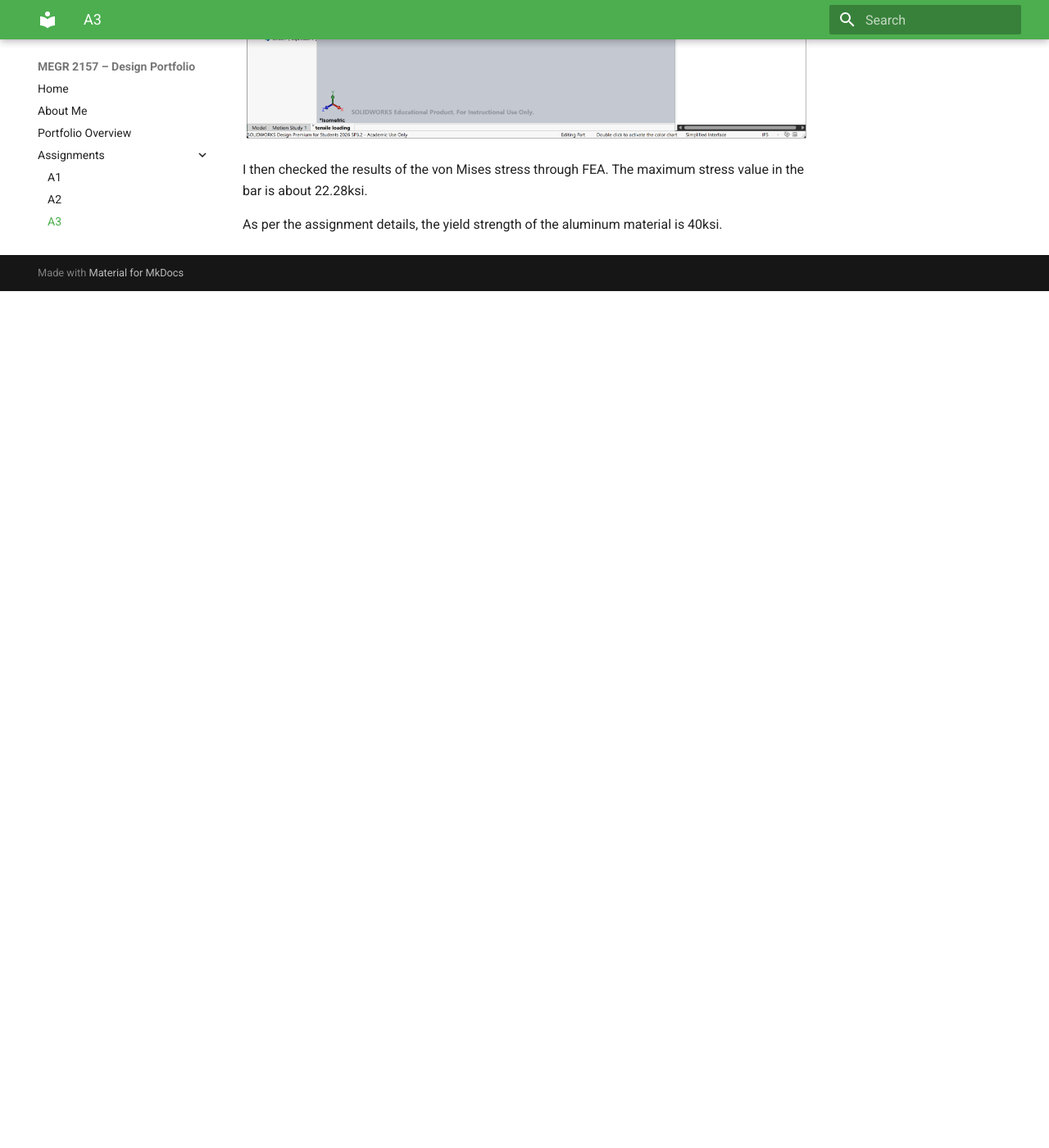
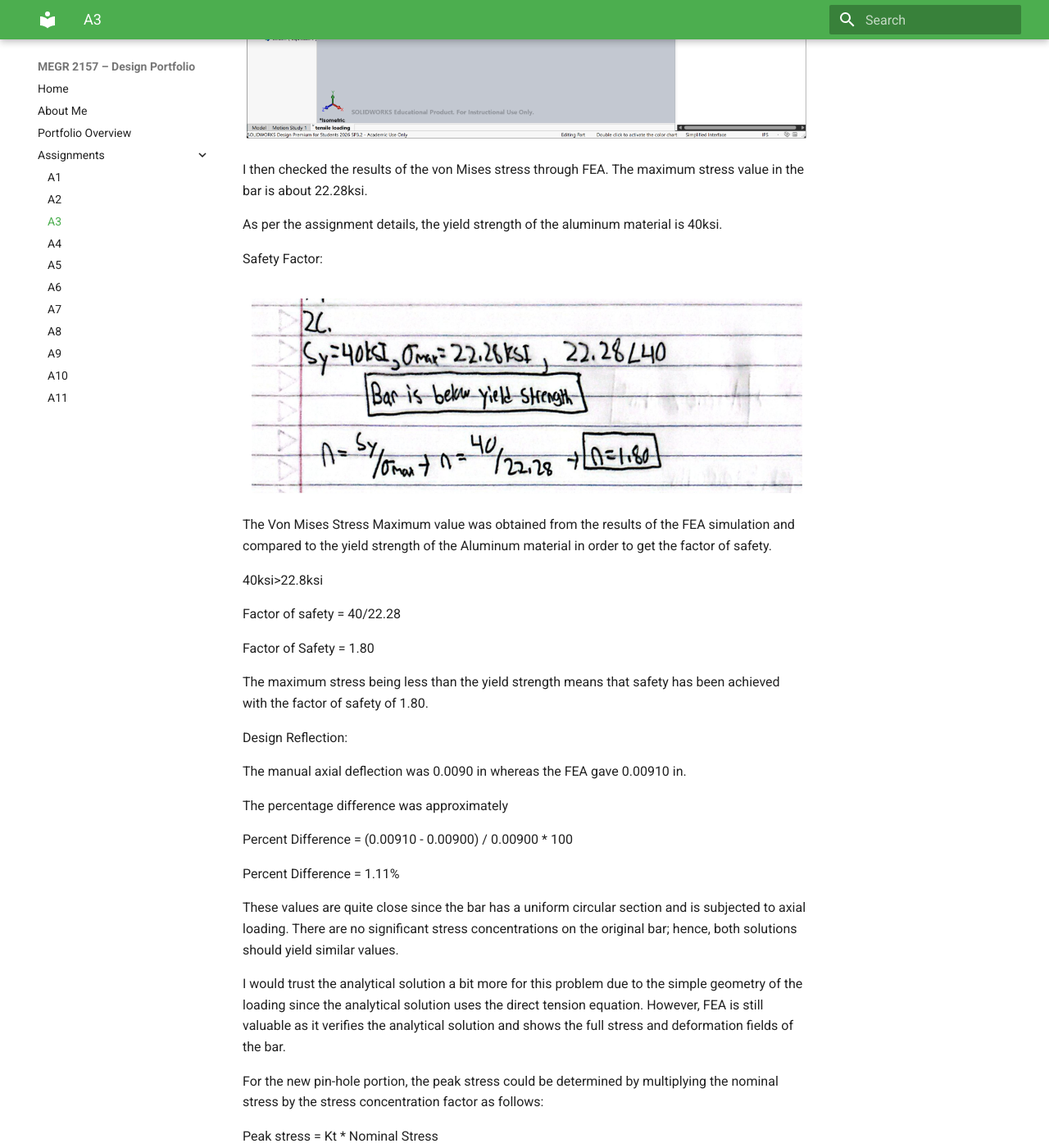
Before and after one commit to Amahaxr/design-projects-portfolio, an MkDocs documentation site: the page built from docs/assignments/A03/index.md, in a window 1280 px wide and 1400 px high, scrolled down 3520 px. Shown: the whole window at 82% size. Built offline with MkDocs 1.6.1 and Material for MkDocs 9.7.7, drawn with Linux system fonts in a browser that asks for light colours; before the commit the page ends 3875 px from its top, so only the background shows below that; some of the changed text lies outside the part shown.

Commit message:
Update index.md

```diff
--- a/docs/assignments/A03/index.md
+++ b/docs/assignments/A03/index.md
@@ -42,3 +42,47 @@ The maximum displacement value from the FEA is 0.2312mm, which is equivalent to
 I then checked the results of the von Mises stress through FEA. The maximum stress value in the bar is about 22.28ksi.
 
 As per the assignment details, the yield strength of the aluminum material is 40ksi.
+
+Safety Factor:
+
+![Safety Factor Calculation](safety-factor.png)
+
+The Von Mises Stress Maximum value was obtained from the results of the FEA simulation and compared to the yield strength of the Aluminum material in order to get the factor of safety.
+
+40ksi>22.8ksi
+
+Factor of safety = 40/22.28
+
+Factor of Safety = 1.80
+
+The maximum stress being less than the yield strength means that safety has been achieved with the factor of safety of 1.80.
+
+Design Reflection:
+
+The manual axial deflection was 0.0090 in whereas the FEA gave 0.00910 in.
+
+The percentage difference was approximately
+
+Percent Difference = (0.00910 - 0.00900) / 0.00900 * 100
+
+Percent Difference = 1.11%
+
+These values are quite close since the bar has a uniform circular section and is subjected to axial loading. There are no significant stress concentrations on the original bar; hence, both solutions should yield similar values.
+
+I would trust the analytical solution a bit more for this problem due to the simple geometry of the loading since the analytical solution uses the direct tension equation. However, FEA is still valuable as it verifies the analytical solution and shows the full stress and deformation fields of the bar.
+
+For the new pin-hole portion, the peak stress could be determined by multiplying the nominal stress by the stress concentration factor as follows:
+
+Peak stress = Kt * Nominal Stress
+
+This value will be used to compare the strength with the 40 ksi yield strength.
+
+Lesson Learned:
+
+In this exercise, I got to learn how to make use of global variables and equations in SolidWorks for making a parametric model. I also learned how to apply materials, fixtures, and loads, conduct a FEA, and how to understand the results of displacements and von Mises stress.
+
+The problem I faced during this exercise is that SolidWorks crashed after I had completed my simulation. Alough I had taken screenshots of my results, I did not have access to my simulation study.
+
+Total time spent: 5.5 hours
+
+CAD File:
```
